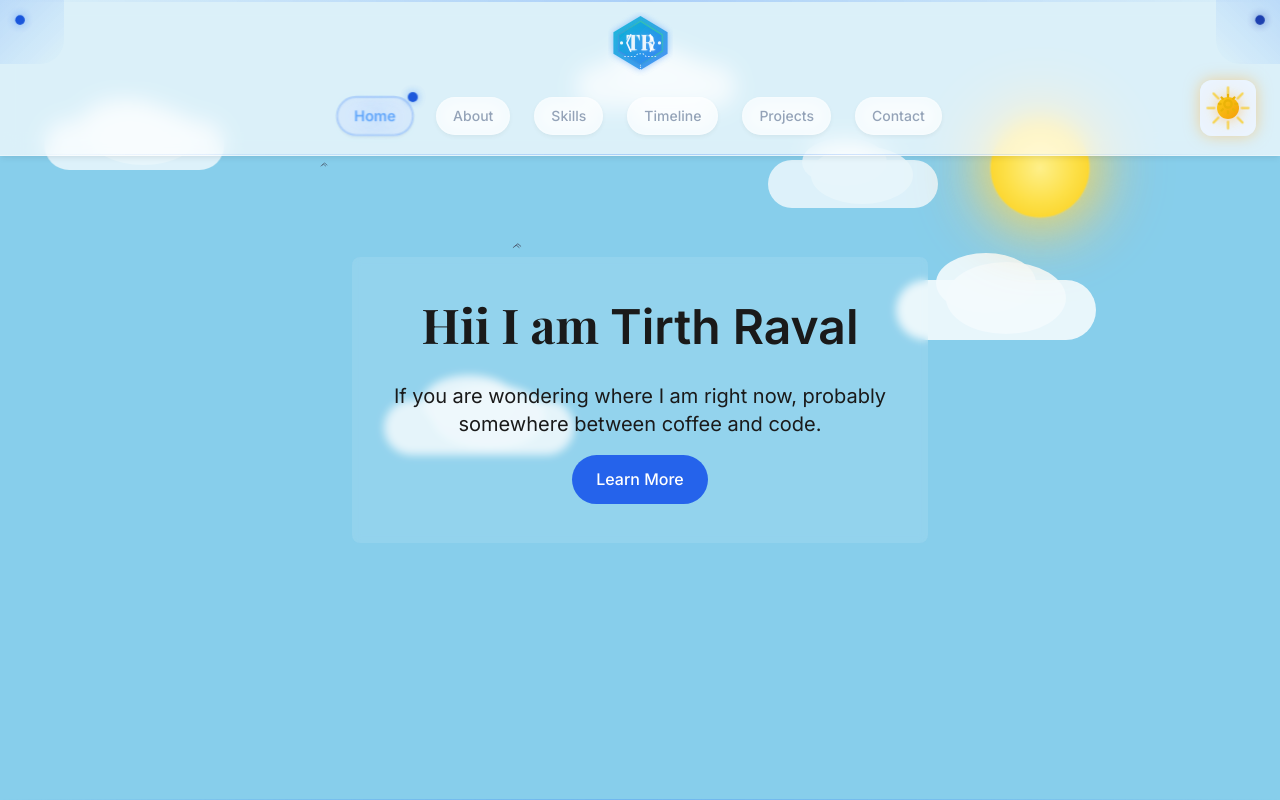
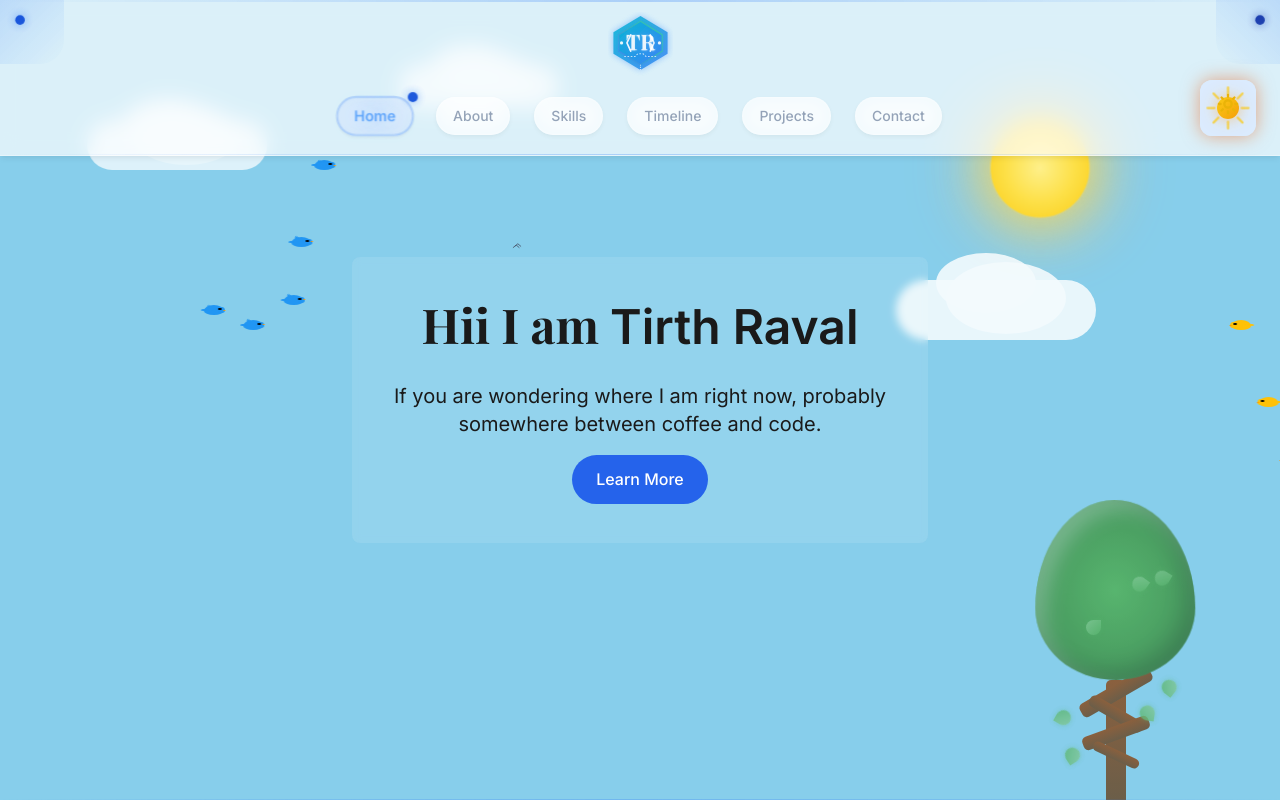
Before and after one commit to Tir25/interactive-portfolio, a React (Vite) app: page / in a window 1280 px wide. Shown: the top 800 px of the page. Built offline with nearby package versions, Linux system fonts and the light colour scheme.

Commit message:
Update animations and styles

```diff
--- a/package.json
+++ b/package.json
@@ -13,6 +13,7 @@
   },
   "dependencies": {
     "framer-motion": "^10.18.0",
+    "lottie-react": "^2.4.1",
     "lucide-react": "^0.244.0",
     "react": "^18.2.0",
     "react-dom": "^18.2.0"
--- a/src/App.jsx
+++ b/src/App.jsx
@@ -9,6 +9,8 @@ import Skills from './components/Skills';
 import Timeline from './components/Timeline';
 import Projects from './components/Projects';
 import Contact from './components/Contact';
+import AnimatedTree from './components/AnimatedTree';
+import AnimatedBirds from './components/AnimatedBirds';
 import './App.css';
 
 const App = () => {
@@ -17,6 +19,8 @@ const App = () => {
       <div className="min-h-screen font-sans relative">
         <ThemeBackground />
         <ThemeToggle />
+        <AnimatedTree />
+        <AnimatedBirds />
         <div className="relative z-10">
           <Navbar />
           <main>
--- a/src/components/ThemeBackground.jsx
+++ b/src/components/ThemeBackground.jsx
@@ -126,8 +126,8 @@ const ThemeBackground = () => {
         left: direction === 'right' ? '-20%' : '120%',
         width: `${size}px`,
         height: `${size * 0.3}px`,
-        duration: 60 + Math.random() * 80, // Slightly faster speeds (60-140s)
-        delay: baseDelay + Math.random() * 30, // Shorter delays
+        duration: 30 + Math.random() * 20, // Much faster speeds (30-50s)
+        delay: baseDelay + Math.random() * 15, // Shorter delays
         direction,
         opacity: opacityRange.min + Math.random() * (opacityRange.max - opacityRange.min)
       };
@@ -136,30 +136,30 @@ const ThemeBackground = () => {
     // Create three layers of clouds at different heights
 
     // Lower clouds - larger, slower, more opaque
-    const lowerClouds = Array.from({ length: 10 }, (_, i) =>
+    const lowerClouds = Array.from({ length: 8 }, (_, i) =>
       createCloud(i + 1, { min: 40, max: 60 }, { min: 150, max: 220 }, null, { min: 0.85, max: 0.95 })
     );
 
     // Middle clouds - medium size and opacity
-    const middleClouds = Array.from({ length: 14 }, (_, i) =>
-      createCloud(i + 20, { min: 25, max: 45 }, { min: 100, max: 180 }, null, { min: 0.7, max: 0.9 }, 10)
+    const middleClouds = Array.from({ length: 12 }, (_, i) =>
+      createCloud(i + 20, { min: 25, max: 45 }, { min: 100, max: 180 }, null, { min: 0.7, max: 0.9 }, 5)
     );
 
     // Higher clouds - smaller, faster, more transparent
-    const higherClouds = Array.from({ length: 12 }, (_, i) =>
-      createCloud(i + 40, { min: 5, max: 30 }, { min: 80, max: 150 }, null, { min: 0.5, max: 0.8 }, 20)
+    const higherClouds = Array.from({ length: 10 }, (_, i) =>
+      createCloud(i + 40, { min: 5, max: 30 }, { min: 80, max: 150 }, null, { min: 0.5, max: 0.8 }, 10)
     );
 
-    // Add a few slow-moving clouds for consistency
-    const slowClouds = [
+    // Add a few medium-speed clouds for variety
+    const mediumClouds = [
       {
         id: 100,
         top: '15%',
         left: '20%',
         width: '180px',
         height: '50px',
-        duration: 190, // Very slow movement
-        delay: 5,
+        duration: 45, // Medium speed
+        delay: 2,
         direction: 'right',
         opacity: 0.8
       },
@@ -169,8 +169,8 @@ const ThemeBackground = () => {
         left: '70%',
         width: '200px',
         height: '60px',
-        duration: 210, // Very slow movement
-        delay: 15,
+        duration: 40, // Medium speed
+        delay: 8,
         direction: 'left',
         opacity: 0.9
       },
@@ -180,36 +180,14 @@ const ThemeBackground = () => {
         left: '45%',
         width: '160px',
         height: '45px',
-        duration: 180, // Very slow movement
-        delay: 10,
+        duration: 50, // Medium speed
+        delay: 5,
         direction: 'right',
         opacity: 0.75
-      },
-      {
-        id: 103,
-        top: '50%',
-        left: '30%',
-        width: '190px',
-        height: '55px',
-        duration: 220, // Very slow movement
-        delay: 8,
-        direction: 'left',
-        opacity: 0.85
-      },
-      {
-        id: 104,
-        top: '20%',
-        left: '60%',
-        width: '170px',
-        height: '48px',
-        duration: 200, // Very slow movement
-        delay: 20,
-        direction: 'right',
-        opacity: 0.8
       }
     ];
 
-    return [...lowerClouds, ...middleClouds, ...higherClouds, ...slowClouds];
+    return [...lowerClouds, ...middleClouds, ...higherClouds, ...mediumClouds];
   }, []);
 
   // Simple SVG for birds in light mode
@@ -256,7 +234,12 @@ const ThemeBackground = () => {
 
   // Cloud component
   const Cloud = ({ top, left, width, height, duration, delay, direction, opacity }) => {
-    const animationStyle = { animation: `cloud-drift-${direction} ${duration}s linear ${delay}s infinite` };
+    const animationStyle = {
+      animation: `cloud-drift-${direction} ${duration}s linear ${delay}s infinite`,
+      willChange: 'transform',
+      backfaceVisibility: 'hidden',
+      transform: 'translateZ(0)'
+    };
 
     return (
       <div
@@ -350,7 +333,8 @@ const ThemeBackground = () => {
         </div>
       ) : (
         <div className="w-full h-full relative overflow-hidden">
-          {/* Clouds */}
+          {/* Clouds container */}
+          <div className="clouds-container">
             {clouds.map(cloud => (
               <Cloud
                 key={`cloud-${cloud.id}`}
@@ -364,6 +348,7 @@ const ThemeBackground = () => {
                 opacity={cloud.opacity}
               />
             ))}
+          </div>
 
           {/* Sun with enhanced effects */}
           <div className="absolute top-[15%] right-[15%] w-24 h-24">
--- a/src/components/ThemeToggle.jsx
+++ b/src/components/ThemeToggle.jsx
@@ -150,9 +150,9 @@ const ThemeToggle = () => {
         className={`p-3 mb-6 rounded-full backdrop-blur-md relative
                    ${isDark
                      ? 'bg-gray-800/80 hover:bg-gray-700/80 shadow-[0_0_15px_rgba(144,224,239,0.5)]'
-                     : 'bg-blue-50/80 hover:bg-blue-100/80 shadow-[0_0_15px_rgba(255,177,60,0.5)]'
+                     : 'bg-blue-100/90 hover:bg-blue-200/90 shadow-[0_0_18px_rgba(234,88,12,0.5)]'
                    }
-                   transition-colors duration-300 hover:scale-110 active:scale-95`}
+                   transition-all duration-300 hover:scale-110 active:scale-95`}
         aria-label={`Switch to ${isDark ? 'light' : 'dark'} theme`}
         title={`Switch to ${isDark ? 'Day' : 'Night'} Mode`}
       >
--- a/src/index.css
+++ b/src/index.css
@@ -438,6 +438,7 @@ a {
   font-weight: 500;
   color: #646cff;
   text-decoration: inherit;
+  transition: color 0.2s ease, text-shadow 0.2s ease;
 }
 a:hover {
   color: #535bf2;
@@ -457,7 +458,7 @@ button {
   font-family: inherit;
   background-color: #1a1a1a;
   cursor: pointer;
-  transition: border-color 0.25s;
+  transition: border-color 0.25s, transform 0.2s, box-shadow 0.2s;
 }
 button:hover {
   border-color: #646cff;
@@ -473,9 +474,16 @@ button:focus-visible {
     background-color: transparent;
   }
   a:hover {
-    color: #747bff;
+    color: #4338ca; /* Deeper indigo for better visibility */
+    text-shadow: 0 0 1px rgba(67, 56, 202, 0.3);
   }
   button {
-    background-color: #f9f9f9;
+    background-color: #f3f4f6; /* Slightly darker than white */
+  }
+  button:hover {
+    background-color: #e5e7eb; /* Even darker on hover */
+    border-color: #4338ca; /* Deeper indigo */
+    transform: translateY(-1px); /* Subtle lift effect */
+    box-shadow: 0 3px 10px rgba(67, 56, 202, 0.2); /* Visible shadow */
   }
 }
--- a/src/utils/animations.ts
+++ b/src/utils/animations.ts
@@ -75,7 +75,7 @@ export const cardHover: Variants = {
   initial: { scale: 1 },
   hover: {
     scale: 1.03,
-    boxShadow: "0 5px 20px rgba(0, 110, 255, 0.2)",
+    boxShadow: "0 5px 20px var(--hover-shadow, rgba(0, 110, 255, 0.2))",
     transition: {
       type: 'spring',
       stiffness: 300,
@@ -101,7 +101,7 @@ export const glowEffect: Variants = {
     boxShadow: "0 0 0 rgba(66, 153, 225, 0)"
   },
   hover: {
-    boxShadow: "0 0 20px rgba(66, 153, 225, 0.6)",
+    boxShadow: "0 0 20px var(--hover-shadow, rgba(66, 153, 225, 0.6))",
     transition: {
       duration: 0.6,
       repeat: Infinity,
@@ -115,7 +115,7 @@ export const buttonAnimation: Variants = {
   initial: { scale: 1, boxShadow: "0 0 0 rgba(66, 153, 225, 0)" },
   hover: {
     scale: 1.05,
-    boxShadow: "0 0 20px rgba(66, 153, 225, 0.6)",
+    boxShadow: "0 0 20px var(--hover-shadow, rgba(66, 153, 225, 0.6))",
     transition: { duration: 0.2 }
   },
   tap: { scale: 0.95 }
```
Also changed, not shown: 1 other file (tests, documents, lock files or other folders). Lines whose indentation alone changed are shown as unchanged.
